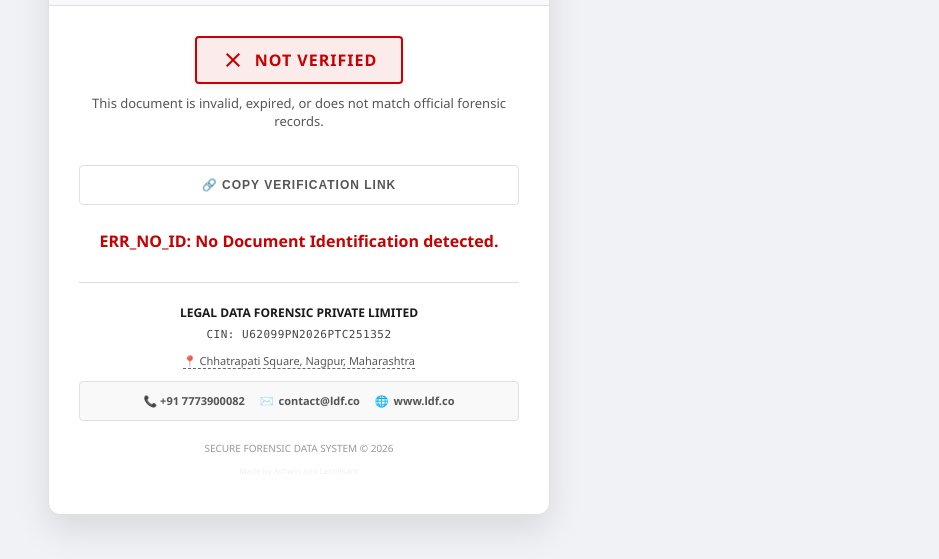
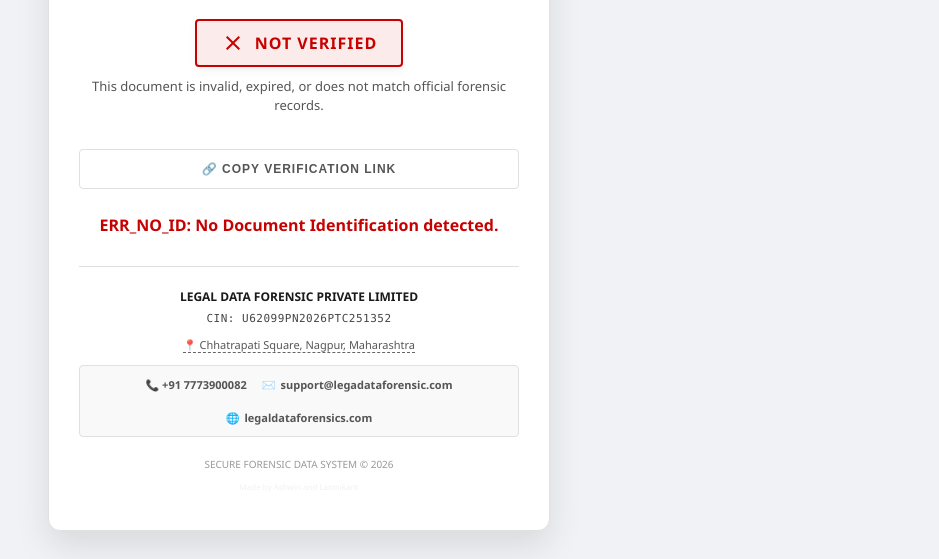
Before and after one commit to Ashwin459/CryptoForensic, a website: page Web_Folder/public/index.html in a window 1280 px wide. Shown: the part 281-840 px from the top of the page, without its empty margins (341-1280 px from the left). Drawn offline with Linux system fonts and the light colour scheme.

Commit message:
Update index.html --> update website and email

```diff
--- a/Web_Folder/public/index.html
+++ b/Web_Folder/public/index.html
@@ -300,8 +300,8 @@
 
             <div class="contact-grid">
                 <div class="contact-item">📞 +91 7773900082</div>
-                <div class="contact-item">✉️ <a href="mailto:contact@ldf.co">contact@ldf.co</a></div>
-                <div class="contact-item">🌐 <a href="http://www.ldf.co" target="_blank">www.ldf.co</a></div>
+                <div class="contact-item">✉️ <a href="mailto:support@legadataforensic.com">support@legadataforensic.com</a></div>
+                <div class="contact-item">🌐 <a href="legaldataforensics.com" target="_blank">legaldataforensics.com</a></div>
             </div>
         </div>
 
```
